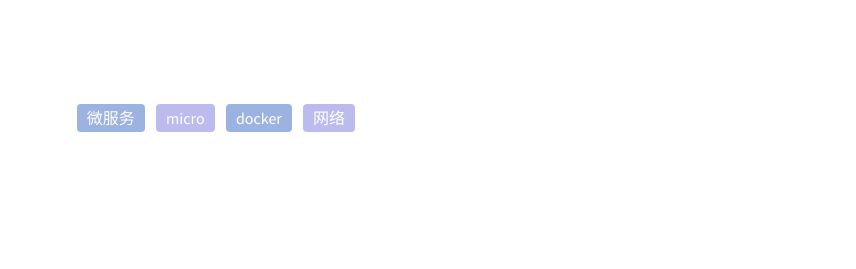
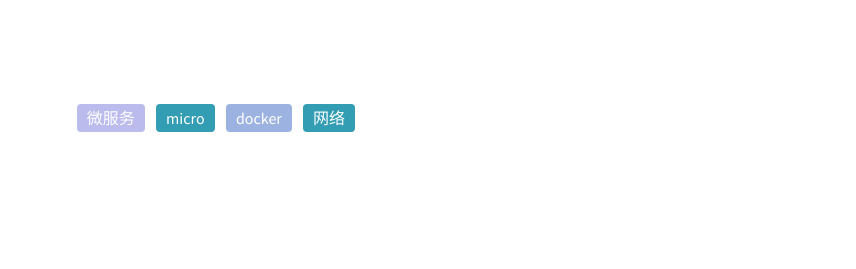
Before and after one commit to waiwen/waiwen.github.io, a plain HTML site: page tags/index.html in a window 1280 px wide. Shown: the part 200-469 px from the top of the page, 424-1280 px from the left. Drawn offline with nearby package versions, Linux system fonts and the light colour scheme; some packages are replaced by stand-ins of ours; a script that the page names is missing; a small style sheet from the web is missing.

Commit message:
Site updated: 2019-11-09 21:50:48

```diff
--- a/tags/index.html
+++ b/tags/index.html
@@ -136,13 +136,13 @@
 <main class="app-body">
   <div id="tag-cloud">
 
-      <a class="tag1" data-name="tag-微服务">微服务</a>
+      <a class="tag0" data-name="tag-微服务">微服务</a>
 
-      <a class="tag0" data-name="tag-micro">micro</a>
+      <a class="tag2" data-name="tag-micro">micro</a>
 
       <a class="tag1" data-name="tag-docker">docker</a>
 
-      <a class="tag0" data-name="tag-网络">网络</a>
+      <a class="tag2" data-name="tag-网络">网络</a>
 
   </div>
 
```
Also changed, not shown: about/index.html (+3 -1 lines).
